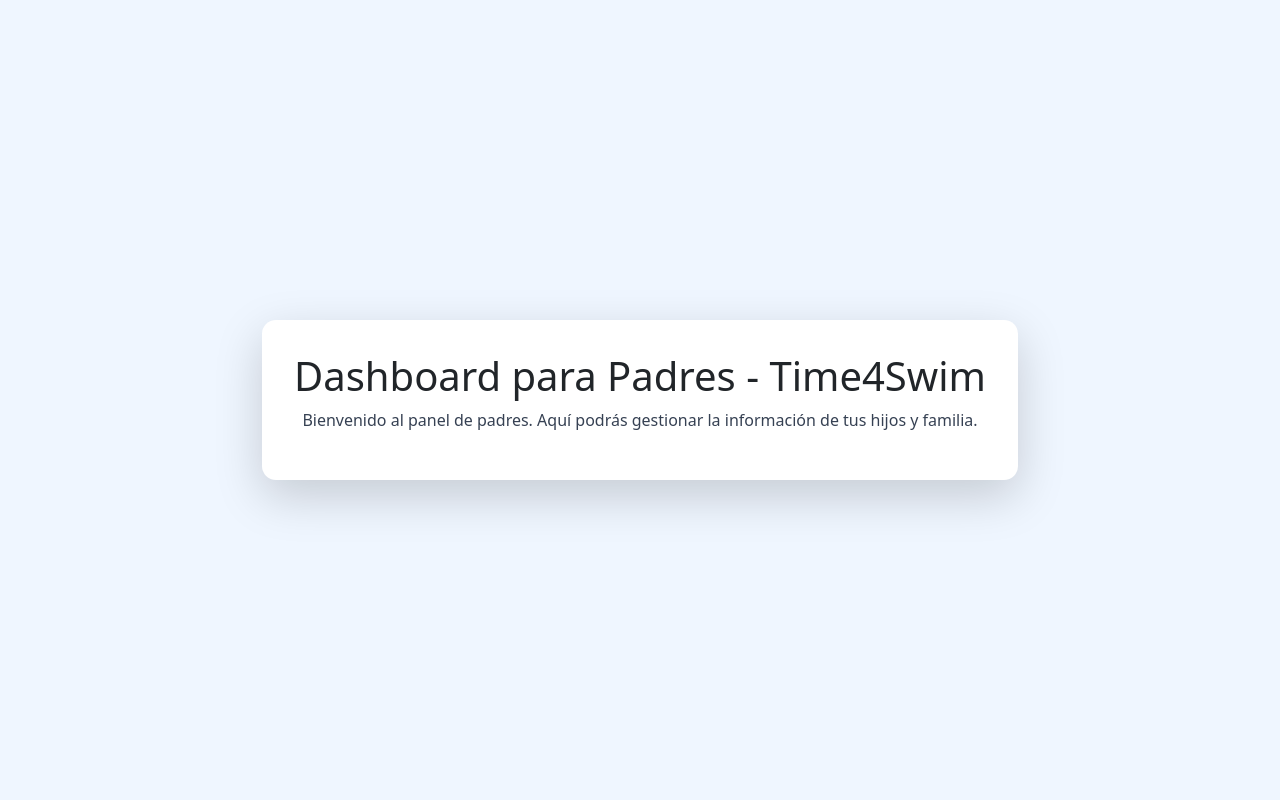
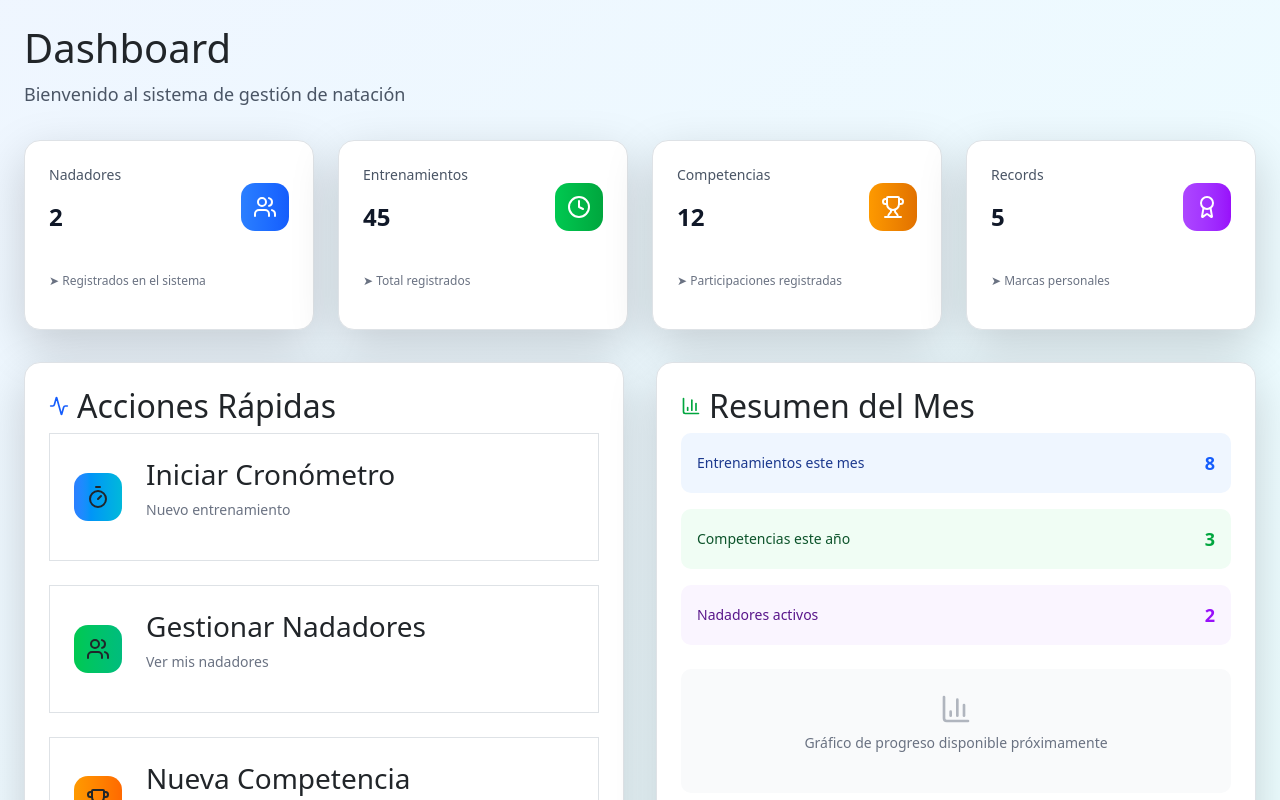
Before and after one commit to alexandercd9-gif/time4swim, a Next.js app: page /parents/dashboard in a window 1280 px wide. Shown: the top 800 px of the page. Built offline with nearby package versions, Linux system fonts and the light colour scheme.

Commit message:
Push completo: todos los cambios y Proyecto_malogrado

```diff
--- a/src/app/parents/dashboard/page.tsx
+++ b/src/app/parents/dashboard/page.tsx
@@ -1,10 +1,270 @@
+"use client";
+
+import { useState, useEffect } from "react";
+import { useRouter } from "next/navigation";
+import {
+  Users,
+  Clock,
+  Trophy,
+  Activity,
+  Plus,
+  Timer,
+  BarChart3,
+  UserPlus,
+  Award
+} from "lucide-react";
+
+interface ParentStats {
+  children: { total: number; active: number };
+  trainings: { total: number; thisMonth: number };
+  competitions: { total: number; thisYear: number };
+  records: { total: number; personalBests: number };
+}
+
+interface QuickAction {
+  icon: React.ReactNode;
+  title: string;
+  description: string;
+  href: string;
+  color: string;
+}
+
 export default function ParentsDashboard() {
-	return (
-		<div className="min-h-screen flex items-center justify-center bg-blue-50">
-			<div className="bg-white rounded-xl shadow-lg p-8 text-center">
-				<h1 className="text-2xl font-bold text-blue-900 mb-2">Dashboard para Padres - Time4Swim</h1>
-				<p className="text-gray-700">Bienvenido al panel de padres. Aquí podrás gestionar la información de tus hijos y familia.</p>
-			</div>
-		</div>
-	);
+  const [stats, setStats] = useState<ParentStats | null>(null);
+  const [loading, setLoading] = useState(true);
+  const router = useRouter();
+
+  useEffect(() => {
+    const fetchStats = async () => {
+      try {
+        // Simular datos - reemplazar con tu API real
+        const mockStats: ParentStats = {
+          children: { total: 2, active: 2 },
+          trainings: { total: 45, thisMonth: 8 },
+          competitions: { total: 12, thisYear: 3 },
+          records: { total: 28, personalBests: 5 }
+        };
+
+        setStats(mockStats);
+      } catch (error) {
+        console.error('Error fetching stats:', error);
+      } finally {
+        setLoading(false);
+      }
+    };
+
+    fetchStats();
+  }, []);
+
+  const quickActions: QuickAction[] = [
+    {
+      icon: <Timer className="h-6 w-6" />,
+      title: "Iniciar Cronómetro",
+      description: "Nuevo entrenamiento",
+      href: "/timer",
+      color: "from-blue-500 to-cyan-500"
+    },
+    {
+      icon: <Users className="h-6 w-6" />,
+      title: "Gestionar Nadadores",
+      description: "Ver mis nadadores",
+      href: "/swimmers",
+      color: "from-green-500 to-emerald-500"
+    },
+    {
+      icon: <Trophy className="h-6 w-6" />,
+      title: "Nueva Competencia",
+      description: "Registrar competencia",
+      href: "/competitions/new",
+      color: "from-amber-500 to-orange-500"
+    },
+    {
+      icon: <Plus className="h-6 w-6" />,
+      title: "Agregar Nadador",
+      description: "Registrar nuevo nadador",
+      href: "/swimmers/new",
+      color: "from-purple-500 to-pink-500"
+    }
+  ];
+
+  if (loading) {
+    return (
+      <div className="min-h-screen bg-gray-50 p-6">
+        <div className="max-w-7xl mx-auto">
+          <div className="animate-pulse">
+            <div className="h-8 bg-gray-200 rounded w-1/4 mb-2"></div>
+            <div className="h-4 bg-gray-200 rounded w-1/2 mb-8"></div>
+
+            <div className="grid grid-cols-1 md:grid-cols-2 lg:grid-cols-4 gap-6 mb-8">
+              {[1, 2, 3, 4].map(i => (
+                <div key={i} className="h-32 bg-gray-200 rounded-xl"></div>
+              ))}
+            </div>
+
+            <div className="grid grid-cols-1 lg:grid-cols-2 gap-6">
+              <div className="h-64 bg-gray-200 rounded-xl"></div>
+              <div className="h-64 bg-gray-200 rounded-xl"></div>
+            </div>
+          </div>
+        </div>
+      </div>
+    );
+  }
+
+  return (
+    <div className="min-h-screen bg-gradient-to-br from-blue-50 to-cyan-50 p-4">
+      <div className="max-w-7xl mx-auto">
+        {/* Header */}
+        <div className="mb-8">
+          <h1 className="text-3xl font-bold text-gray-900 mb-2">
+            Dashboard
+          </h1>
+          <p className="text-gray-600 text-lg">
+            Bienvenido al sistema de gestión de natación
+          </p>
+        </div>
+
+        {/* Estadísticas Principales */}
+        <div className="grid grid-cols-1 md:grid-cols-2 lg:grid-cols-4 gap-6 mb-8">
+          {/* Nadadores */}
+          <div className="bg-white rounded-2xl shadow-lg p-6 border border-gray-100">
+            <div className="flex items-center justify-between mb-4">
+              <div>
+                <p className="text-sm font-medium text-gray-600">Nadadores</p>
+                <p className="text-2xl font-bold text-gray-900">
+                  {stats?.children.total || 0}
+                </p>
+              </div>
+              <div className="w-12 h-12 bg-gradient-to-r from-blue-500 to-blue-600 rounded-xl flex items-center justify-center">
+                <Users className="h-6 w-6 text-white" />
+              </div>
+            </div>
+            <p className="text-xs text-gray-500 flex items-center gap-1">
+              ➤ Registrados en el sistema
+            </p>
+          </div>
+
+          {/* Entrenamientos */}
+          <div className="bg-white rounded-2xl shadow-lg p-6 border border-gray-100">
+            <div className="flex items-center justify-between mb-4">
+              <div>
+                <p className="text-sm font-medium text-gray-600">Entrenamientos</p>
+                <p className="text-2xl font-bold text-gray-900">
+                  {stats?.trainings.total || 0}
+                </p>
+              </div>
+              <div className="w-12 h-12 bg-gradient-to-r from-green-500 to-green-600 rounded-xl flex items-center justify-center">
+                <Clock className="h-6 w-6 text-white" />
+              </div>
+            </div>
+            <p className="text-xs text-gray-500 flex items-center gap-1">
+              ➤ Total registrados
+            </p>
+          </div>
+
+          {/* Competencias */}
+          <div className="bg-white rounded-2xl shadow-lg p-6 border border-gray-100">
+            <div className="flex items-center justify-between mb-4">
+              <div>
+                <p className="text-sm font-medium text-gray-600">Competencias</p>
+                <p className="text-2xl font-bold text-gray-900">
+                  {stats?.competitions.total || 0}
+                </p>
+              </div>
+              <div className="w-12 h-12 bg-gradient-to-r from-amber-500 to-amber-600 rounded-xl flex items-center justify-center">
+                <Trophy className="h-6 w-6 text-white" />
+              </div>
+            </div>
+            <p className="text-xs text-gray-500 flex items-center gap-1">
+              ➤ Participaciones registradas
+            </p>
+          </div>
+
+          {/* Records */}
+          <div className="bg-white rounded-2xl shadow-lg p-6 border border-gray-100">
+            <div className="flex items-center justify-between mb-4">
+              <div>
+                <p className="text-sm font-medium text-gray-600">Records</p>
+                <p className="text-2xl font-bold text-gray-900">
+                  {stats?.records.personalBests || 0}
+                </p>
+              </div>
+              <div className="w-12 h-12 bg-gradient-to-r from-purple-500 to-purple-600 rounded-xl flex items-center justify-center">
+                <Award className="h-6 w-6 text-white" />
+              </div>
+            </div>
+            <p className="text-xs text-gray-500 flex items-center gap-1">
+              ➤ Marcas personales
+            </p>
+          </div>
+        </div>
+
+        {/* Contenido Principal */}
+        <div className="grid grid-cols-1 lg:grid-cols-2 gap-8">
+          {/* Acciones Rápidas */}
+          <div className="bg-white rounded-2xl shadow-lg p-6 border border-gray-100">
+            <h2 className="text-xl font-bold text-gray-900 mb-6 flex items-center gap-2">
+              <Activity className="h-5 w-5 text-blue-600" />
+              Acciones Rápidas
+            </h2>
+
+            <div className="grid grid-cols-1 gap-4">
+              {quickActions.map((action, index) => (
+                <button
+                  key={index}
+                  onClick={() => router.push(action.href)}
+                  className="flex items-center gap-4 p-4 rounded-xl border border-gray-200 hover:border-gray-300 hover:shadow-md transition-all duration-200 text-left group"
+                >
+                  <div className={`w-12 h-12 bg-gradient-to-r ${action.color} rounded-xl flex items-center justify-center group-hover:scale-105 transition-transform`}>
+                    {action.icon}
+                  </div>
+                  <div className="flex-1">
+                    <h3 className="font-semibold text-gray-900 group-hover:text-blue-600 transition-colors">
+                      {action.title}
+                    </h3>
+                    <p className="text-sm text-gray-500">
+                      {action.description}
+                    </p>
+                  </div>
+                </button>
+              ))}
+            </div>
+          </div>
+
+          {/* Información Adicional */}
+          <div className="bg-white rounded-2xl shadow-lg p-6 border border-gray-100">
+            <h2 className="text-xl font-bold text-gray-900 mb-6 flex items-center gap-2">
+              <BarChart3 className="h-5 w-5 text-green-600" />
+              Resumen del Mes
+            </h2>
+
+            <div className="space-y-4">
+              <div className="flex justify-between items-center p-3 bg-blue-50 rounded-lg">
+                <span className="text-sm font-medium text-blue-900">Entrenamientos este mes</span>
+                <span className="text-lg font-bold text-blue-600">{stats?.trainings.thisMonth || 0}</span>
+              </div>
+
+              <div className="flex justify-between items-center p-3 bg-green-50 rounded-lg">
+                <span className="text-sm font-medium text-green-900">Competencias este año</span>
+                <span className="text-lg font-bold text-green-600">{stats?.competitions.thisYear || 0}</span>
+              </div>
+
+              <div className="flex justify-between items-center p-3 bg-purple-50 rounded-lg">
+                <span className="text-sm font-medium text-purple-900">Nadadores activos</span>
+                <span className="text-lg font-bold text-purple-600">{stats?.children.active || 0}</span>
+              </div>
+
+              {/* Espacio para gráfico simple */}
+              <div className="mt-6 p-4 bg-gray-50 rounded-lg">
+                <div className="text-center text-gray-500">
+                  <BarChart3 className="h-8 w-8 mx-auto mb-2 opacity-50" />
+                  <p className="text-sm">Gráfico de progreso disponible próximamente</p>
+                </div>
+              </div>
+            </div>
+          </div>
+        </div>
+      </div>
+    </div>
+  );
 }
```
